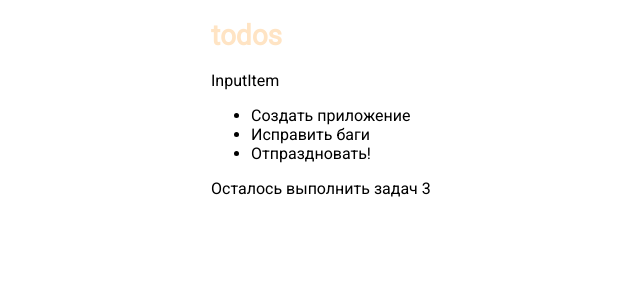
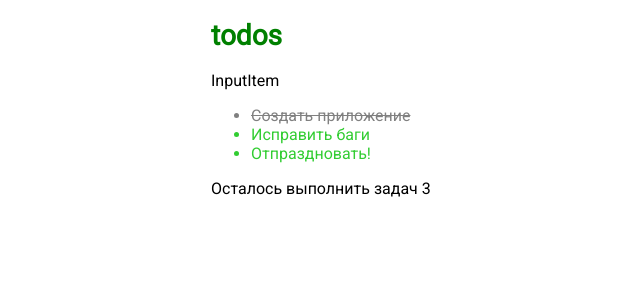
Before and after one commit to WebHeroSchool/React_todo_Shepelev, a React (Create React App) app: page / in a window 1280 px wide. Shown: the top 300 px of the page, without its empty margins (179-819 px from the left). Built offline with nearby package versions, Linux system fonts and the light colour scheme.

Commit message:
подключил classnames; добавил стили для списка

```diff
--- a/package.json
+++ b/package.json
@@ -30,5 +30,8 @@
       "last 1 firefox version",
       "last 1 safari version"
     ]
+  },
+  "devDependencies": {
+    "classnames": "^2.2.6"
   }
 }
--- a/src/components/App/App.js
+++ b/src/components/App/App.js
@@ -8,15 +8,18 @@ const taskCount = 3;
 const importantTask = [
   {
     value: 'Создать приложение',
-    id: 1
+    id: 1,
+    isDone: true
   },
   {
     value: 'Исправить баги',
-    id: 2
+    id: 2,
+    isDone: false
   },
   {
     value: 'Отпраздновать!',
-    id: 3
+    id: 3,
+    isDone: false
   }
 ]
 
--- a/src/components/App/App.module.css
+++ b/src/components/App/App.module.css
@@ -6,5 +6,5 @@
 .title{
   font-weight: bold;
   font-size: 28px;
-  color: bisque;
+  color: green;
 }
--- a/src/components/Item/Item.js
+++ b/src/components/Item/Item.js
@@ -1,7 +1,15 @@
 import React from 'react';
+import classnames from 'classnames';
+import styles from './Item.module.css';
 
-const Item = ({ todoItem }) => {
-  return (<li>  { todoItem }  </li>)
+const Item = ({ todoItem, isDone }) => {
+
+  return (<li className = {
+    classnames({
+      [styles.item]: true,
+      [styles.done]: isDone
+    })
+  }>  { todoItem }  </li>)
   }
 
 export default Item
--- /dev/null
+++ b/src/components/Item/Item.module.css
@@ -0,0 +1,8 @@
+.item {
+  color: limegreen;
+}
+
+.done {
+  color: #808080;
+  text-decoration: line-through;
+}
--- a/src/components/ItemList/ItemList.js
+++ b/src/components/ItemList/ItemList.js
@@ -5,7 +5,7 @@ const ItemList = ({ todoItem }) => {
   return (
       <ul>
         {todoItem.map(item => {
-          return <Item key = {item.id} todoItem = {item.value}/>
+          return <Item key = {item.id} todoItem = {item.value} isDone = {item.isDone} />
         })}
       </ul>
   )
```
Also changed, not shown: 1 other file (tests, documents, lock files or other folders).
